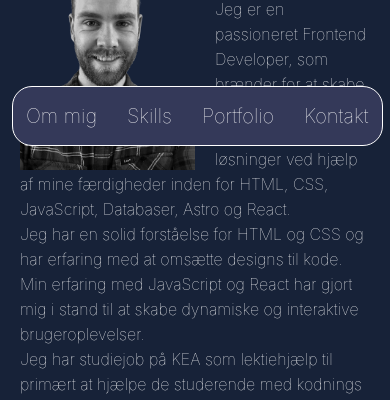
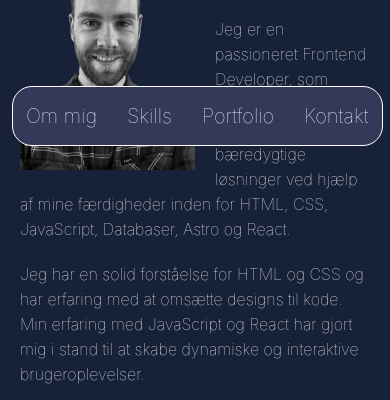
Before and after one commit to nila1010/portfoliony, an Astro site: page / in a window 390 px wide. Shown: the part 678-1078 px from the top of the page. Built offline with nearby package versions, Linux system fonts and the light colour scheme; Astro itself is replaced by a stand-in of ours.

Commit message:
margin about

```diff
--- a/src/components/About.astro
+++ b/src/components/About.astro
@@ -59,6 +59,7 @@
 	img {
 		opacity: 0;
 		transition: all 0.5s ease-out;
+		object-fit: cover;
 	}
 
 	article {
@@ -93,6 +94,11 @@
 		div {
 			display: block;
 		}
+
+		p {
+			margin-top: 20px;
+			text-wrap: pretty;
+		}
 	}
 
 	@media (max-width: 500px) {
```
